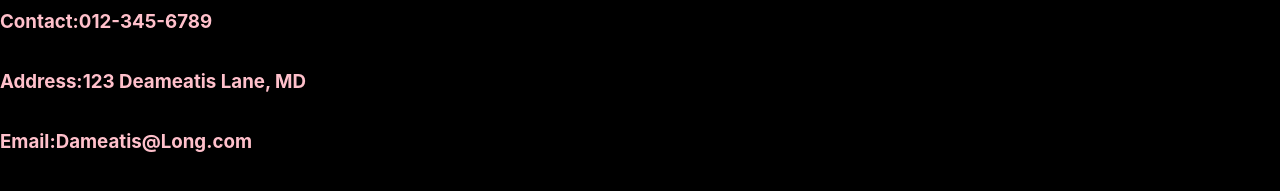
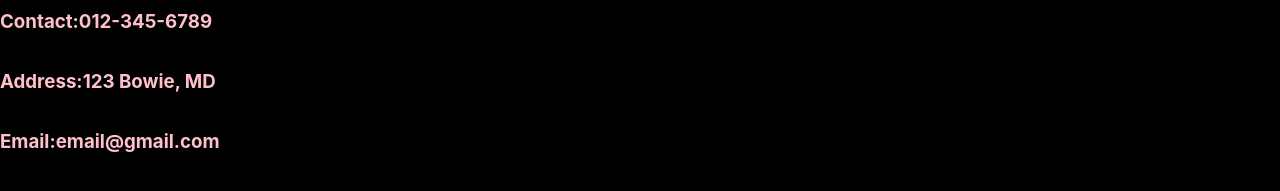
Before and after one commit to mtravers1/HairStylist, a React (Create React App) app: page / in a window 1280 px wide. Shown: the part 650-841 px from the top of the page. Built offline with nearby package versions, Linux system fonts and the light colour scheme.

Commit message:
in progress

```diff
--- a/src/footer.js
+++ b/src/footer.js
@@ -14,12 +14,12 @@
                 </span>
                 <span style={{display:"flex"}}>
                 <h3>Address:</h3>
-      <h3>123 Deameatis Lane, MD</h3>
+      <h3>123 Bowie, MD</h3>
 
                 </span>
                 <span style={{display:"flex"}}>
                 <h3>Email:</h3>
-      <h3>Dameatis@Long.com</h3>
+      <h3>email@gmail.com</h3>
 
                 </span>
 
```
